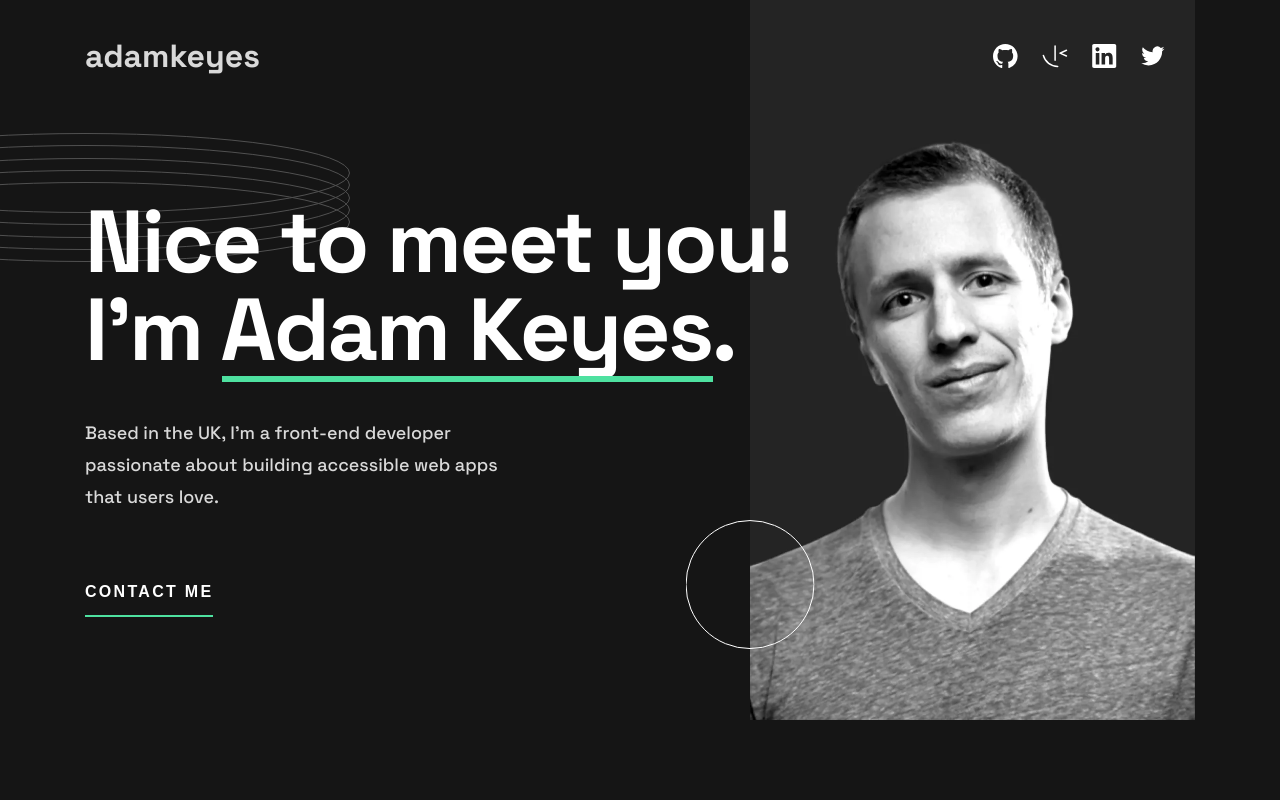
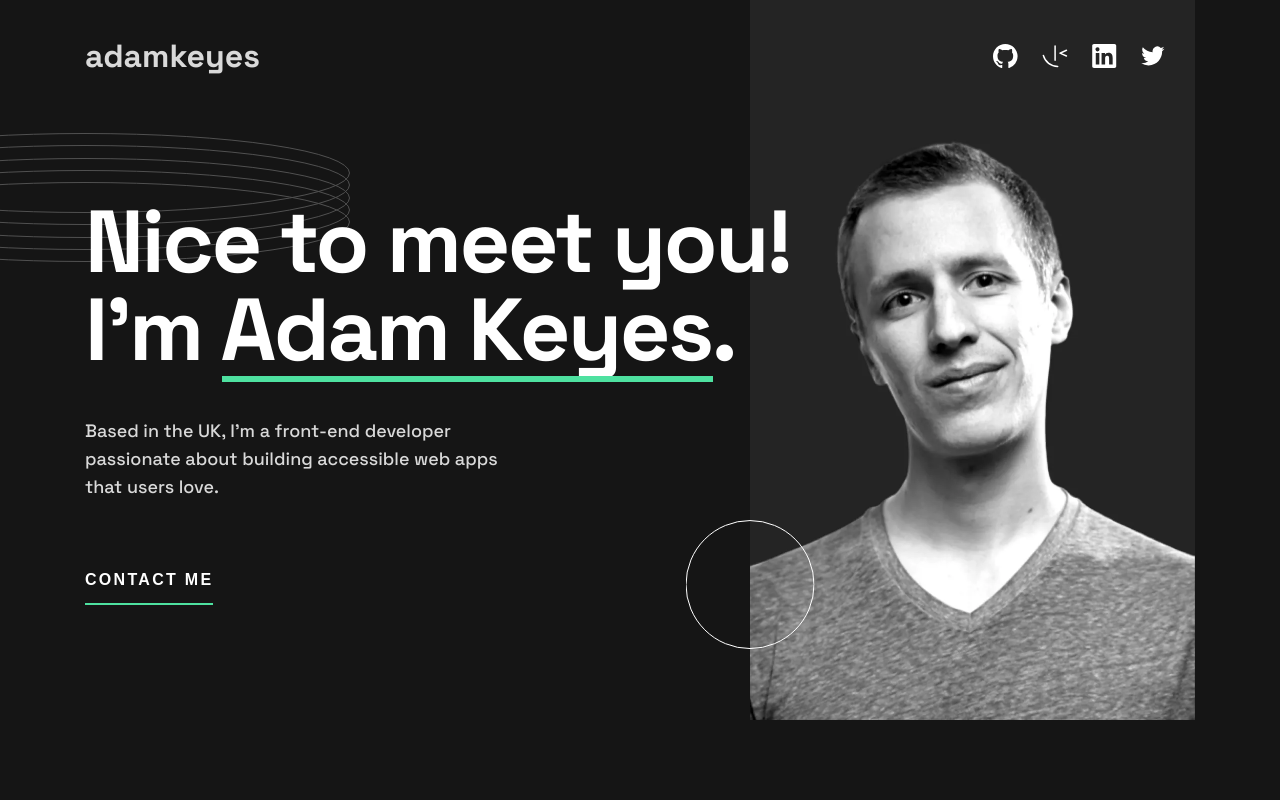
Before and after one commit to Galaxy159/Portfolio-Frontendmentor, a React (Create React App) app: page / in a window 1280 px wide. Shown: the top 800 px of the page. Built offline with nearby package versions, Linux system fonts and the light colour scheme.

Commit message:
lineheight

```diff
--- a/src/style/App.css
+++ b/src/style/App.css
@@ -383,7 +383,7 @@ svg:hover {
   .hero__content--text {
     max-width: 44.5rem;
     margin-bottom: 6.6rem;
-    line-height: 3.2rem;
+    line-height: 2.8rem;
   }
 }
 .hero__content--btn {
--- a/src/style/scss/_hero.scss
+++ b/src/style/scss/_hero.scss
@@ -150,7 +150,7 @@
       @include respond(desktop) {
         max-width: 44.5rem;
         margin-bottom: 6.6rem;
-        line-height: 3.2rem;
+        line-height: 2.8rem;
       }
     }
     &--btn {
```
